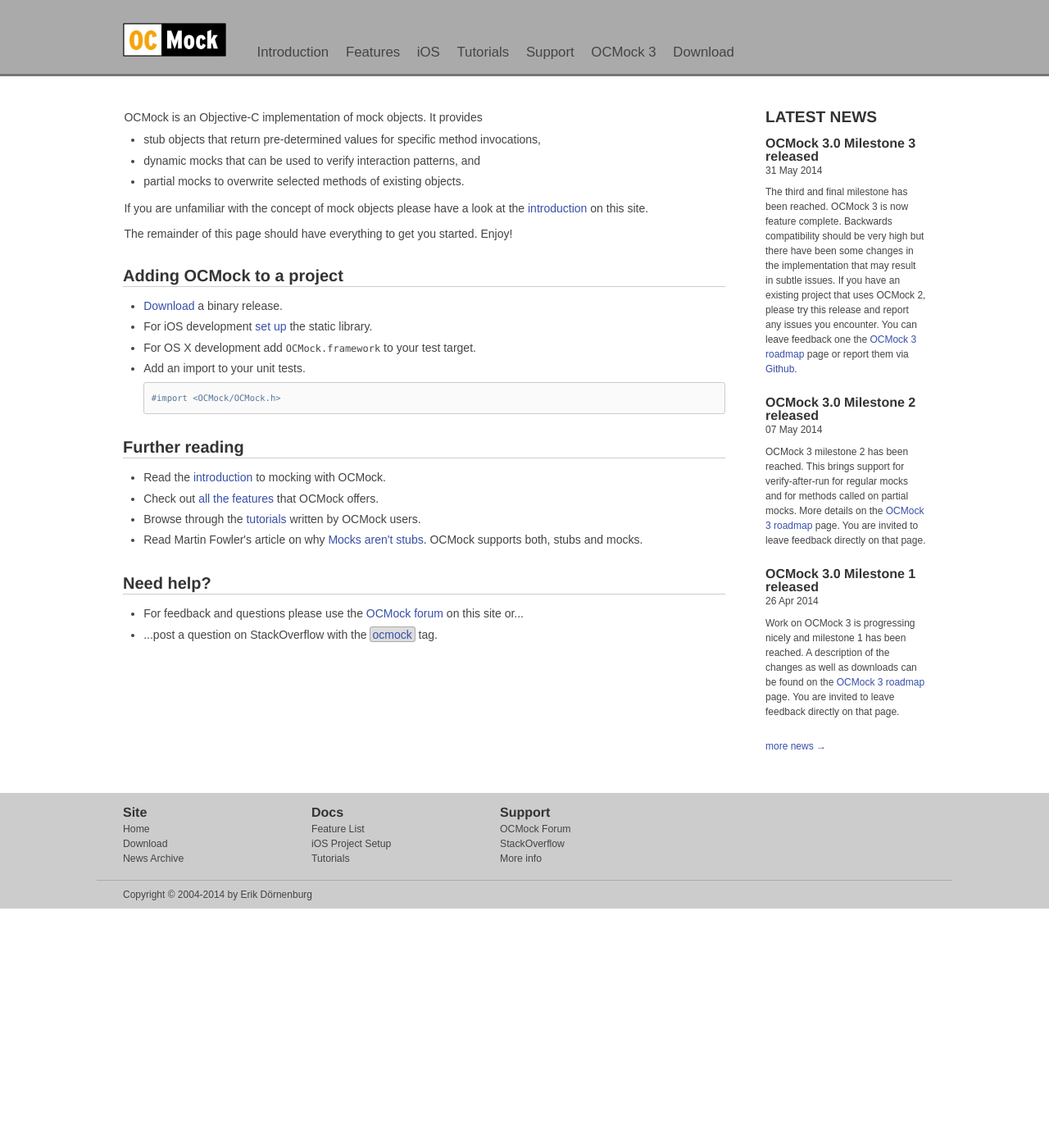
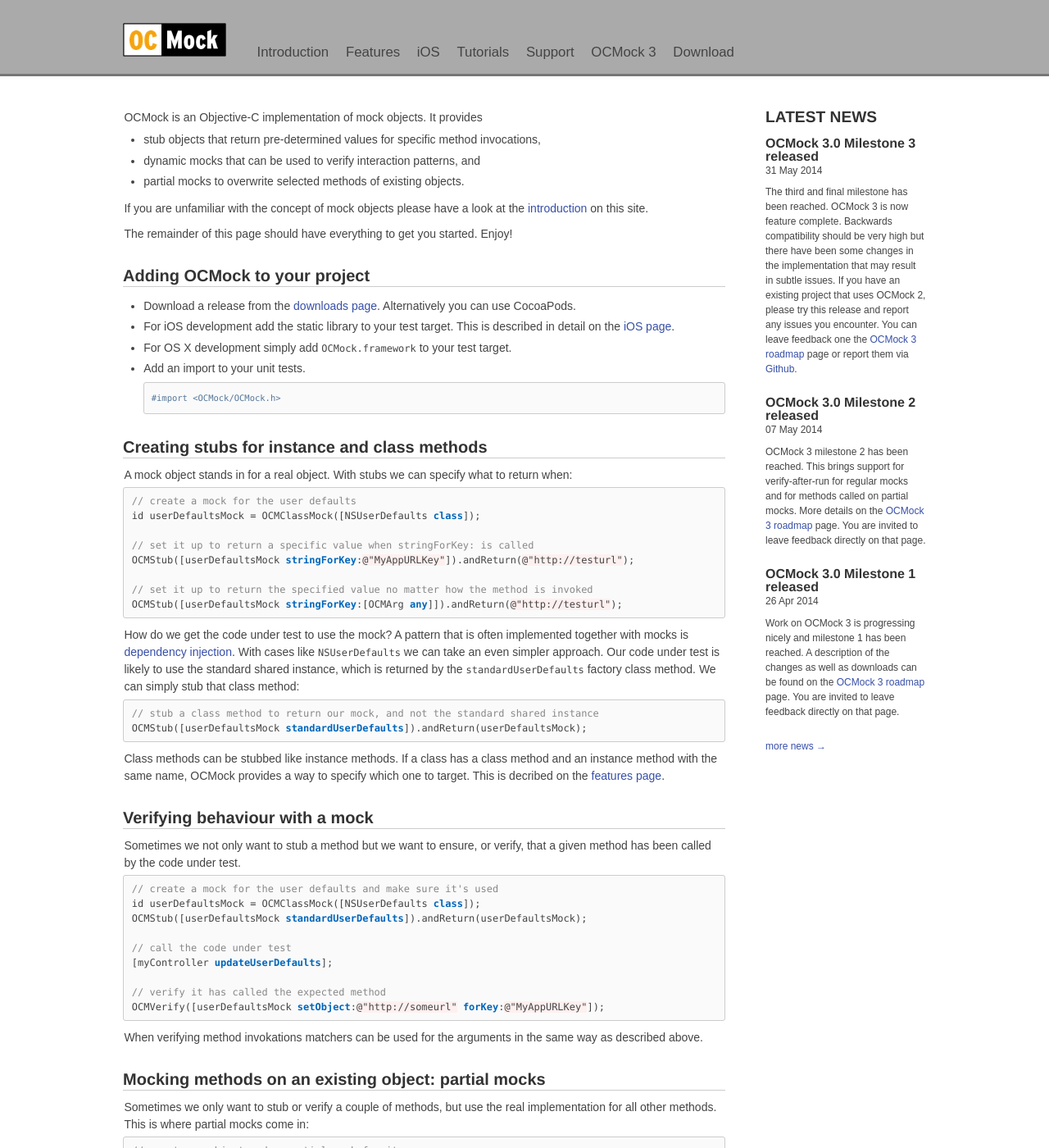
Before and after one commit to erikdoe/ocmock, a Jekyll site: the page built from index.html, in a window 1280 px wide and 1400 px high. Shown: the whole window at 82% size. Built offline with Jekyll 4.4.1, drawn with Linux system fonts in a browser that asks for light colours; some of the changed text lies outside the part shown.

Commit message:
Added whirlwind tour to main page.

```diff
--- a/index.html
+++ b/index.html
@@ -13,11 +13,11 @@ layout: default
 
 <p>The remainder of this page should have everything to get you started. Enjoy!
 
-<h2>Adding OCMock to a project</h2>
+<h2>Adding OCMock to your project</h2>
 <ul>
-	<li><a href="{{ site.baseurl }}/download">Download</a> a binary release.
-	<li>For iOS development <a href="{{ site.baseurl }}/ios">set up</a> the static library.
-	<li>For OS X development add <code>OCMock.framework</code> to your test target.
+	<li>Download a release from the <a href="{{ site.baseurl }}/download">downloads page</a>. Alternatively you can use CocoaPods.
+	<li>For iOS development add the static library</a> to your test target. This is described in detail on the <a href="{{ site.baseurl }}/ios">iOS page</a>.
+	<li>For OS X development simply add <code>OCMock.framework</code> to your test target.
 	<li>Add an import to your unit tests.
 {% highlight objc %}
 #import <OCMock/OCMock.h>
@@ -25,11 +25,86 @@ layout: default
 </ul>
 
 
+<h2>Creating stubs for instance and class methods</h2>
+
+<p>A mock object stands in for a real object. With stubs we can specify what to return when:
+
+{% highlight objc %}
+// create a mock for the user defaults
+id userDefaultsMock = OCMClassMock([NSUserDefaults class]);
+
+// set it up to return a specific value when stringForKey: is called
+OCMStub([userDefaultsMock stringForKey:@"MyAppURLKey"]).andReturn(@"http://testurl");
+
+// set it up to return the specified value no matter how the method is invoked
+OCMStub([userDefaultsMock stringForKey:[OCMArg any]]).andReturn(@"http://testurl");
+{% endhighlight objc %}
+
+<p>How do we get the code under test to use the mock? A pattern that is often implemented together with mocks is <a href="">dependency injection</a>. With cases like <code>NSUserDefaults</code> we can take an even simpler approach. Our code under test is likely to use the standard shared instance, which is returned by the <code>standardUserDefaults</code> factory class method. We can simply stub that class method:
+
+{% highlight objc %}
+// stub a class method to return our mock, and not the standard shared instance
+OCMStub([userDefaultsMock standardUserDefaults]).andReturn(userDefaultsMock);
+{% endhighlight objc %}
+
+<p>Class methods can be stubbed like instance methods. If a class has a class method and an instance method with the same name, OCMock provides a way to specify which one to target. This is decribed on the <a href="{{ site.baseurl }}/features">features page</a>.
+
+
+<h2>Verifying behaviour with a mock</h2>
+
+<p>Sometimes we not only want to stub a method but we want to ensure, or verify, that a given method has been called by the code under test.
+
+{% highlight objc %}
+// create a mock for the user defaults and make sure it's used
+id userDefaultsMock = OCMClassMock([NSUserDefaults class]);
+OCMStub([userDefaultsMock standardUserDefaults]).andReturn(userDefaultsMock);
+
+// call the code under test
+[myController updateUserDefaults];
+
+// verify it has called the expected method
+OCMVerify([userDefaultsMock setObject:@"http://someurl" forKey:@"MyAppURLKey"]);
+{% endhighlight objc %}
+
+<p>When verifying method invokations matchers can be used for the arguments in the same way as described above.
+
+
+<h2>Mocking methods on an existing object: partial mocks</h2>
+
+<p>Sometimes we only want to stub or verify a couple of methods, but use the real implementation for all other methods. This is where partial mocks come in:
+
+{% highlight objc %}
+// create an object and a partial mock for it
+Foo *myObject = [[Foo alloc] init];
+id myObjectMock = OCMPartialMock(myObject);
+
+// replace (stub) one method on the object
+OCMStub([myObjectMock writeToDatabase]).andReturn(@YES);
+
+// call the code under test
+[myController updateDatabase]
+
+// verify that the method has been called
+OCMVerify([[myObjectMock writeToDatabase]);
+{% endhighlight objc %}
+
+<p>It is not even necessary to stub a method in order to verify it. If we omit the stub from the code above the actual implementation of <code>writeToDatabase</code> in the object is used. We can still verify that it has been called.
+
+
+<h2>Mocking protocols</h2>
+
+<p>Creating mocks for protocols is very similar to creating class mocks:
+
+{% highlight objc %}
+// create a mock for a protocol
+id lockMock = OCMProtocolMock(@protocol(NSLocking));
+{% endhighlight objc %}
 
 
 <h2>Further reading</h2>
+<p>With the examples on this page we've barely scratched the surface. OCMock has a rich feature set for many different use cases. The following pages provide good next steps to continue learning about OCMock.
 <ul>
-  	<li>Read the <a href="{{ site.baseurl }}/introduction">introduction</a> to mocking with OCMock.
+	<li>Read the <a href="{{ site.baseurl }}/introduction">introduction to mocking with OCMock</a>.
 	<li>Check out <a href="{{ site.baseurl }}/features">all the features</a> that OCMock offers.
 	<li>Browse through the <a href="{{ site.baseurl }}/tutorials">tutorials</a> written by OCMock users.
 	<li>Read Martin Fowler's article on why <a href="http://martinfowler.com/articles/mocksArentStubs.html">Mocks aren't stubs</a>. OCMock supports both, stubs and mocks.
```
Lines whose indentation alone changed are shown as unchanged.
